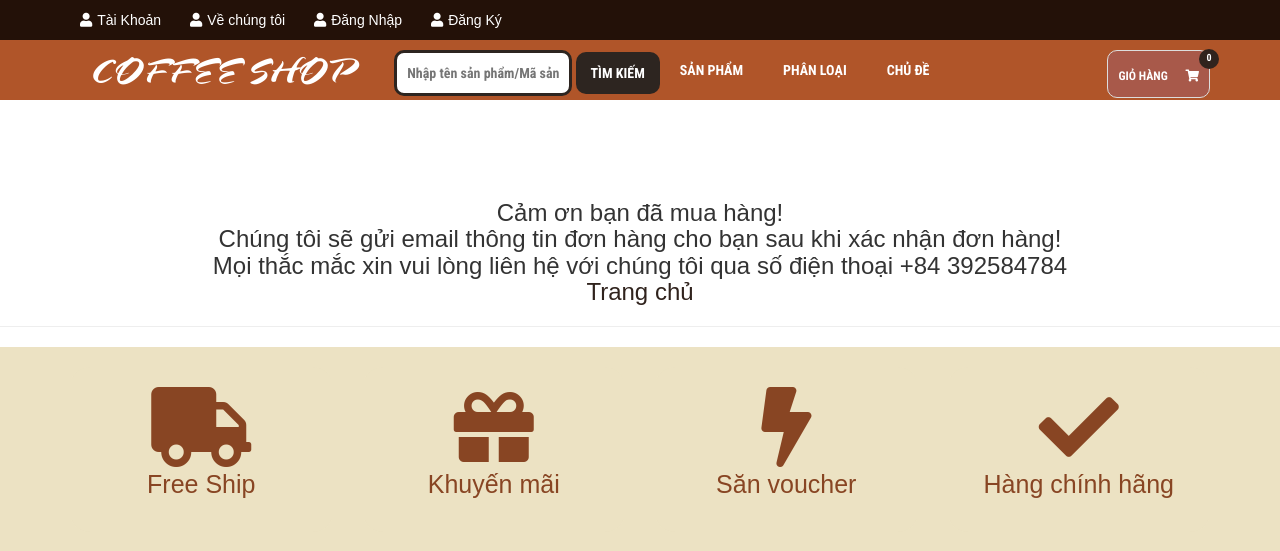
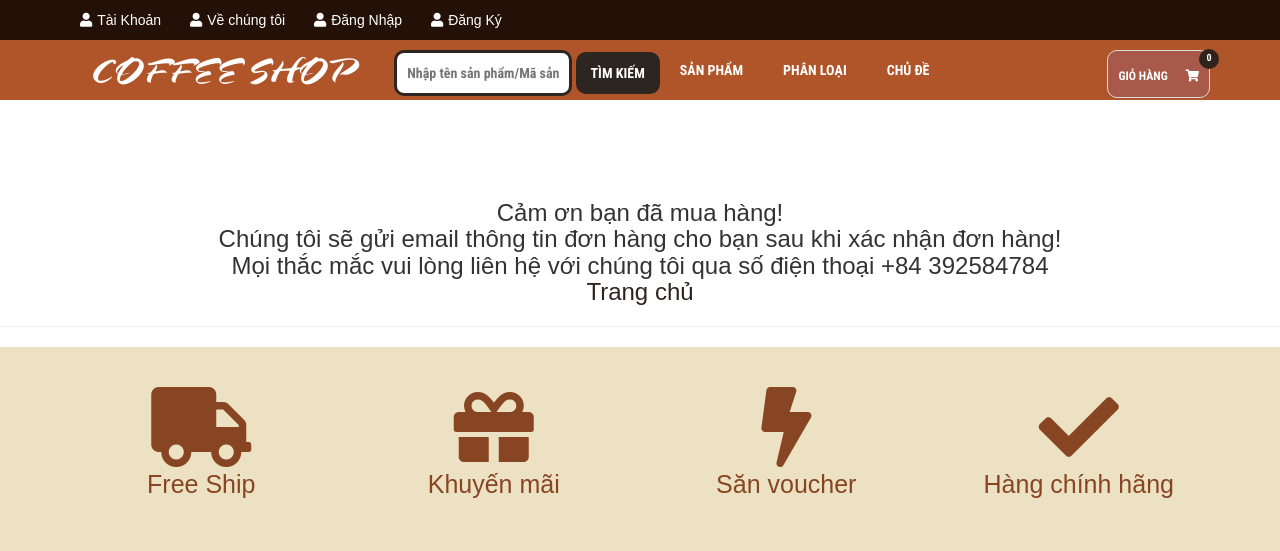
Before and after one commit to letrinh2203/CoffeeShop, a PHP site: template View/thanks.php in a window 1280 px wide. Shown: the top 551 px of the page. Run offline with PHP 8.4, Linux system fonts and the light colour scheme; the template is opened without the code that fills it, so the values that code supplies are empty; data comes from the database, SQL or seed files in the repository; some libraries are stand-ins or nearby versions.

Commit message:
Sua file thanks

```diff
--- a/View/thanks.php
+++ b/View/thanks.php
@@ -3,7 +3,7 @@
 Cảm ơn bạn đã mua hàng!<br>
 Chúng tôi sẽ gửi email thông tin đơn hàng cho bạn sau khi xác nhận đơn hàng! <br>
 
-Mọi thắc mắc xin vui lòng liên hệ với chúng tôi qua số điện thoại +84 392584784 <br>
+Mọi thắc mắc vui lòng liên hệ với chúng tôi qua số điện thoại +84 392584784 <br>
 
 <?php echo '<a href="/DA_CoffeeShop/index.php">Trang chủ</a>';?>
 
```
